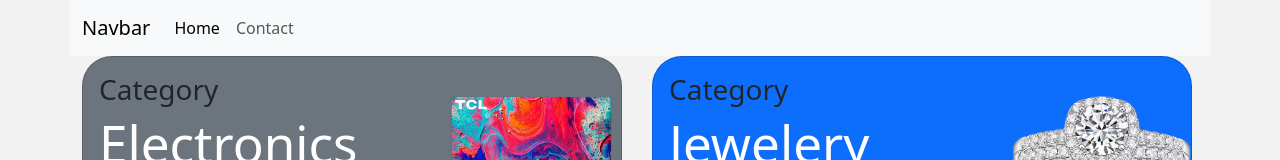
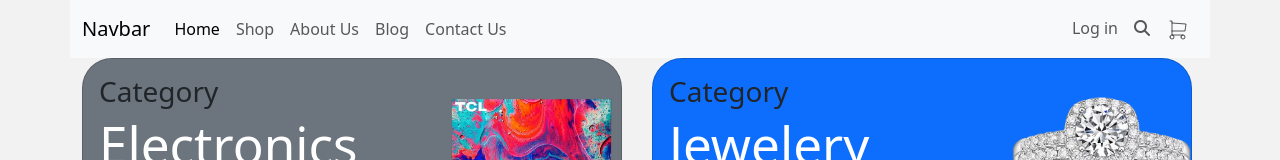
Before and after one commit to KimRaco/product-store-challenge, a React (Vite) app: page / in a window 1280 px wide. Shown: the top 160 px of the page. Built offline with nearby package versions, Linux system fonts and the light colour scheme; no server answers.

Commit message:
added navbar

```diff
--- a/src/components/Navbar.jsx
+++ b/src/components/Navbar.jsx
@@ -1,5 +1,6 @@
 
 import React from 'react'
+import { CartIcon } from './icons'
 
 
 const Navbar = () => {
@@ -12,15 +13,36 @@ const Navbar = () => {
                         <span className="navbar-toggler-icon"></span>
                     </button>
                     <div className="collapse navbar-collapse" id="navbarSupportedContent">
+
                         <ul className="navbar-nav me-auto mb-2 mb-lg-0">
                             <li className="nav-item">
                                 <a className="nav-link active" aria-current="page" href="#">Home</a>
                             </li>
                             <li className="nav-item">
-                                <a className="nav-link" href="#">Contact</a>
+                                <a className="nav-link" href="#">Shop</a>
+                            </li>
+                            <li className="nav-item">
+                                <a className="nav-link" href="#">About Us</a>
+                            </li>
+                            <li className="nav-item">
+                                <a className="nav-link" href="#">Blog</a>
+                            </li>
+                            <li className="nav-item">
+                                <a className="nav-link" href="#">Contact Us</a>
                             </li>
                         </ul>
+                        <ul className="navbar-nav justify-content-end">
 
+                            <li className="nav-item">
+                                <a className="nav-link" href="#">Log in</a>
+                            </li>
+                            <li className="nav-item">
+                                <a className="nav-link" href="#"><i className="fa-solid fa-magnifying-glass"></i></a>
+                            </li>
+                            <li className="nav-item">
+                                <a className="nav-link" href="#"><CartIcon/></a>
+                            </li>
+                        </ul>
                     </div>
                 </div>
 
```
